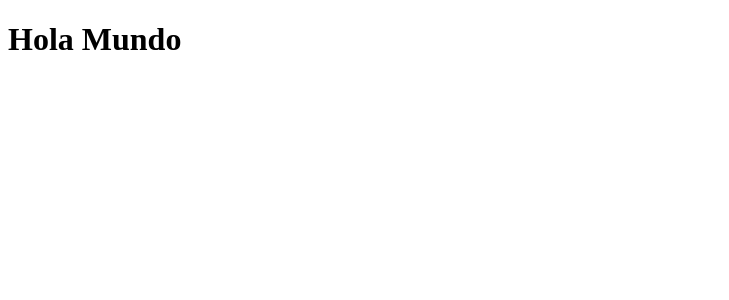
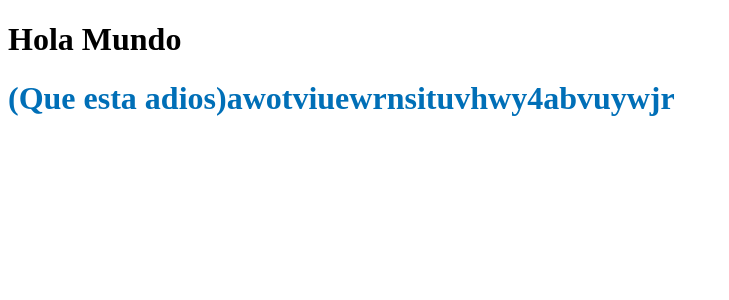
Before and after one commit to antrax4521/antrax4521.github.io, a React app: page / in a window 1280 px wide. Shown: the top 300 px of the page, without its empty margins (0-729 px from the left). Built offline with nearby package versions, Linux system fonts and the light colour scheme.

Commit message:
add element adios

```diff
--- a/index.html
+++ b/index.html
@@ -5,6 +5,7 @@
 </head>
 <body>
     <div id='root'></div>
+    <div id="some" style="width:100%; height:100px; color:#006fb7"></div>
     <script src='bundle.js'></script>
 </body>
 </html>
--- /dev/null
+++ b/source/Adios.js
@@ -0,0 +1,13 @@
+/**
+ * @author Alfredo Gomez
+ */
+
+import React from 'react';
+
+export default class Adios extends React.Component {
+    render() {
+        return (
+            <h1>(Que esta adios)awotviuewrnsituvhwy4abvuywjr</h1>
+        )
+    }
+}
--- a/source/App.js
+++ b/source/App.js
@@ -1,6 +1,11 @@
+/**
+ * @author Alfredo Gomez
+ */
 
 import React from 'react';
 import { render } from 'react-dom';
 import Hola from './Hola';
+import Adios from './Adios';
 
 render(<Hola />, document.getElementById('root'));
+render(<Adios />, document.getElementById('some'));
--- a/source/Hola.js
+++ b/source/Hola.js
@@ -1,3 +1,7 @@
+/**
+ * @author Alfredo Gomez
+ */
+
 import React from 'react';
 
 export default class Hola extends React.Component {
```
